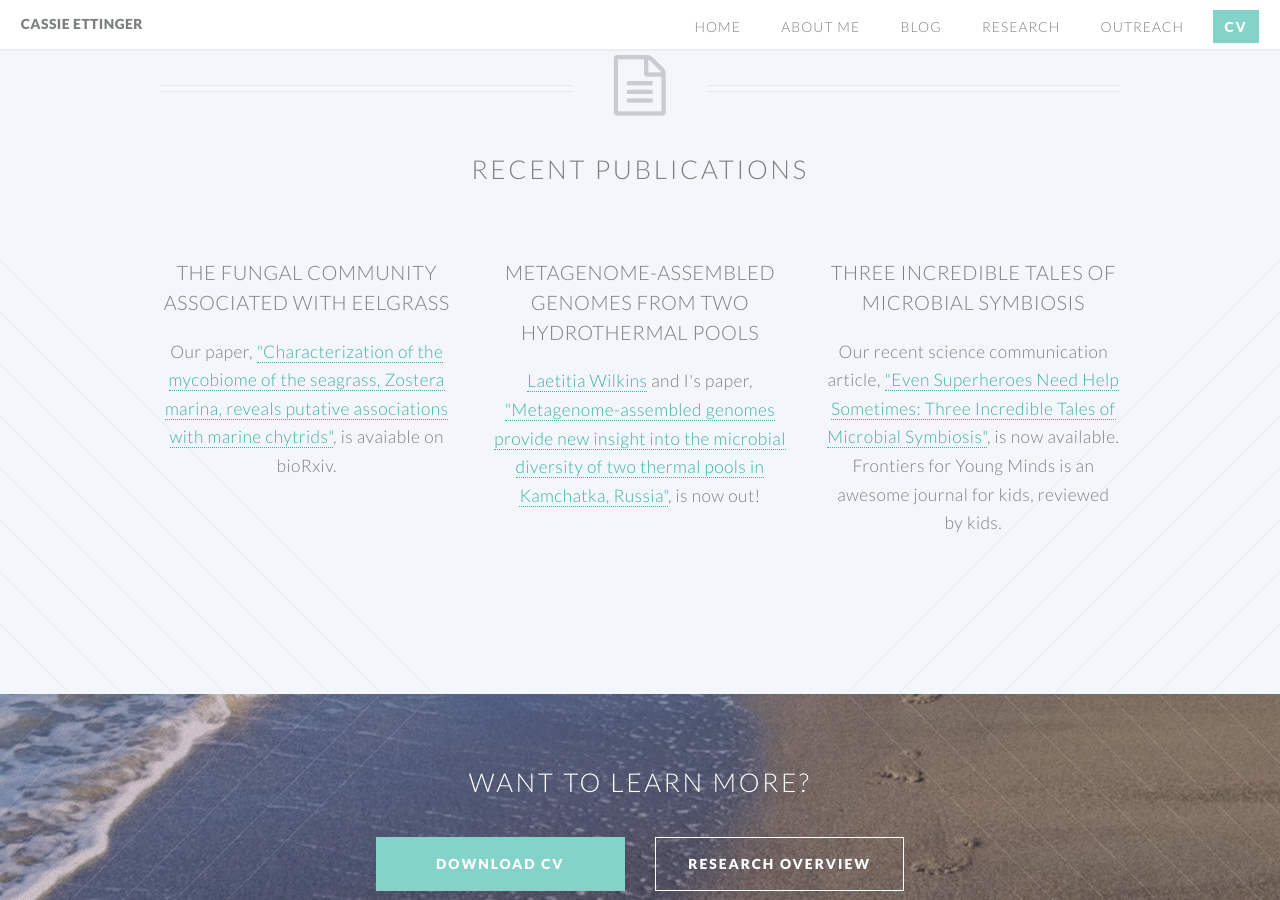
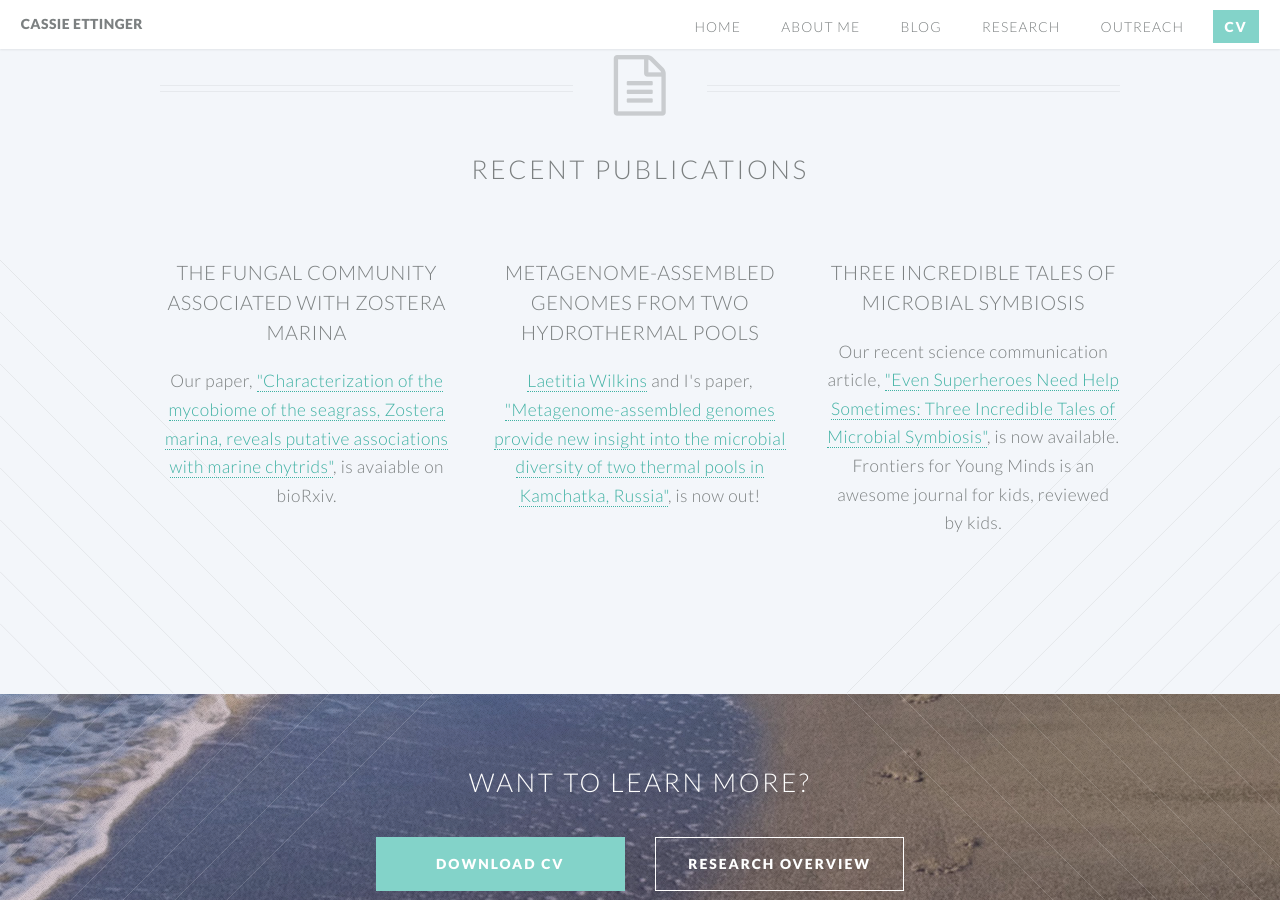
Before and after one commit to marinalaforgia/casett.github.io, a Jekyll site: the page built from index.html, in a window 1280 px wide and 900 px high, scrolled down 1273 px. Built offline with Jekyll 4.4.1, drawn with Linux system fonts in a browser that asks for light colours.

Commit message:
update cv and more 2

```diff
--- a/index.html
+++ b/index.html
@@ -51,7 +51,7 @@ layout: landing-page
 								<section>
 
 									<header>
-											<h3>The fungal community associated with eelgrass</h3>
+											<h3>The fungal community associated with Zostera marina</h3>
 										</header>
 										<p>Our paper, <a href="https://www.biorxiv.org/content/10.1101/735050v3">"Characterization of the mycobiome of the seagrass, Zostera marina, reveals putative associations with marine chytrids"</a>, is avaiable on bioRxiv.</p>
 								</section>
--- a/research-overview.html
+++ b/research-overview.html
@@ -149,9 +149,9 @@ layout: default
 									<section>
 
 										<header>
-												<h3>The fungal community associated with eelgrass</h3>
+												<h3>The fungal community associated with Zostera marina</h3>
 											</header>
-											<p>Our paper, <a href="https://www.biorxiv.org/content/10.1101/735050v3">"Characterization of the mycobiome of the seagrass, Zostera marina, reveals putative associations with marine chytrids"</a>, is avaiable on bioRxiv.</p>
+											<p>Our paper, <a href="https://www.biorxiv.org/content/10.1101/735050v3">"Characterization of the mycobiome of the seagrass, Zostera marina, reveals putative associations with marine chytrids"</a>, is avaiable on bioRxiv. </p>
 									</section>
 
 								</div>
--- a/seagrass-mycobiome.html
+++ b/seagrass-mycobiome.html
@@ -39,7 +39,7 @@ layout: default
 								</div>
 
 
-								<p>Our paper, <a href="https://www.biorxiv.org/content/10.1101/735050v3">"Characterization of the mycobiome of the seagrass, <i>Zostera marina </i>, reveals putative associations with marine chytrids"</a>, which investigates the mycobiome locally using ITS amplicon sequencing is now avaiable on bioRxiv.</p>
+								<p>Our paper investigating the seagrass mycobiome locally using ITS amplicon sequencing, <a href="https://www.biorxiv.org/content/10.1101/735050v3">"Characterization of the mycobiome of the seagrass, Zostera marina, reveals putative associations with marine chytrids"</a>, is now avaiable on bioRxiv.</p>
 
 
 
```
